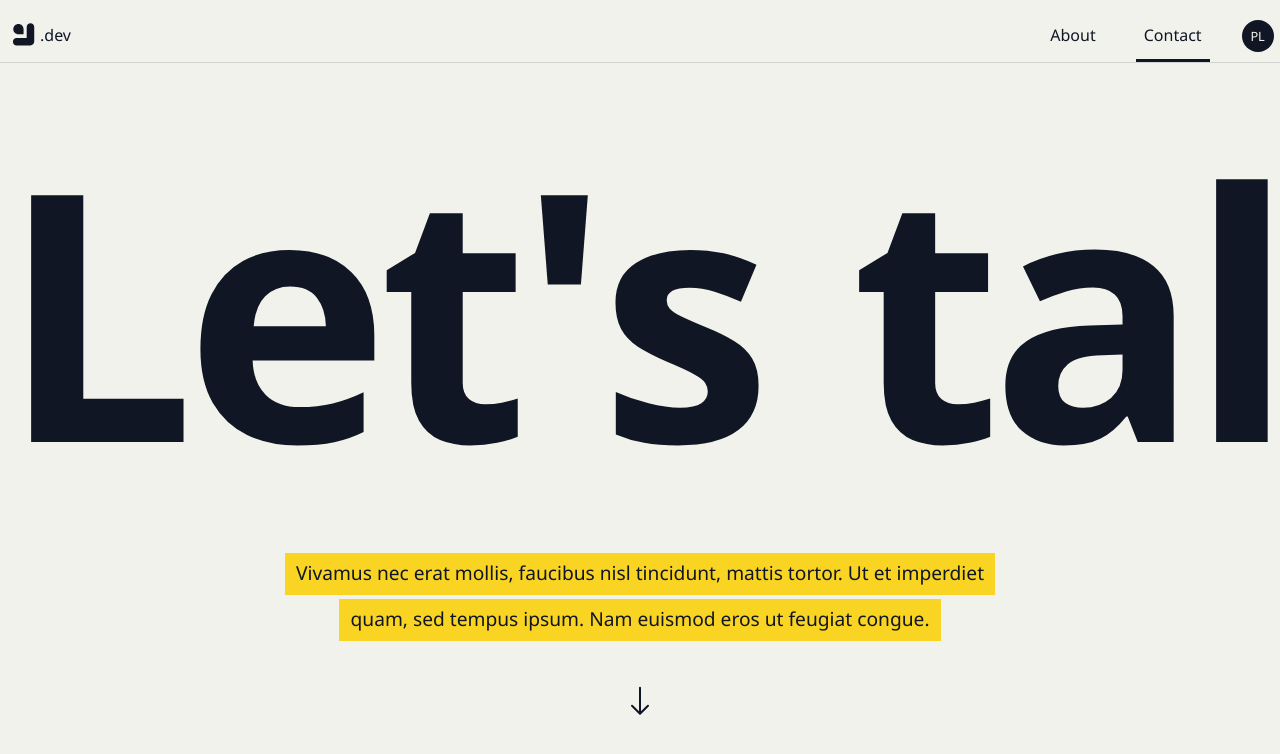
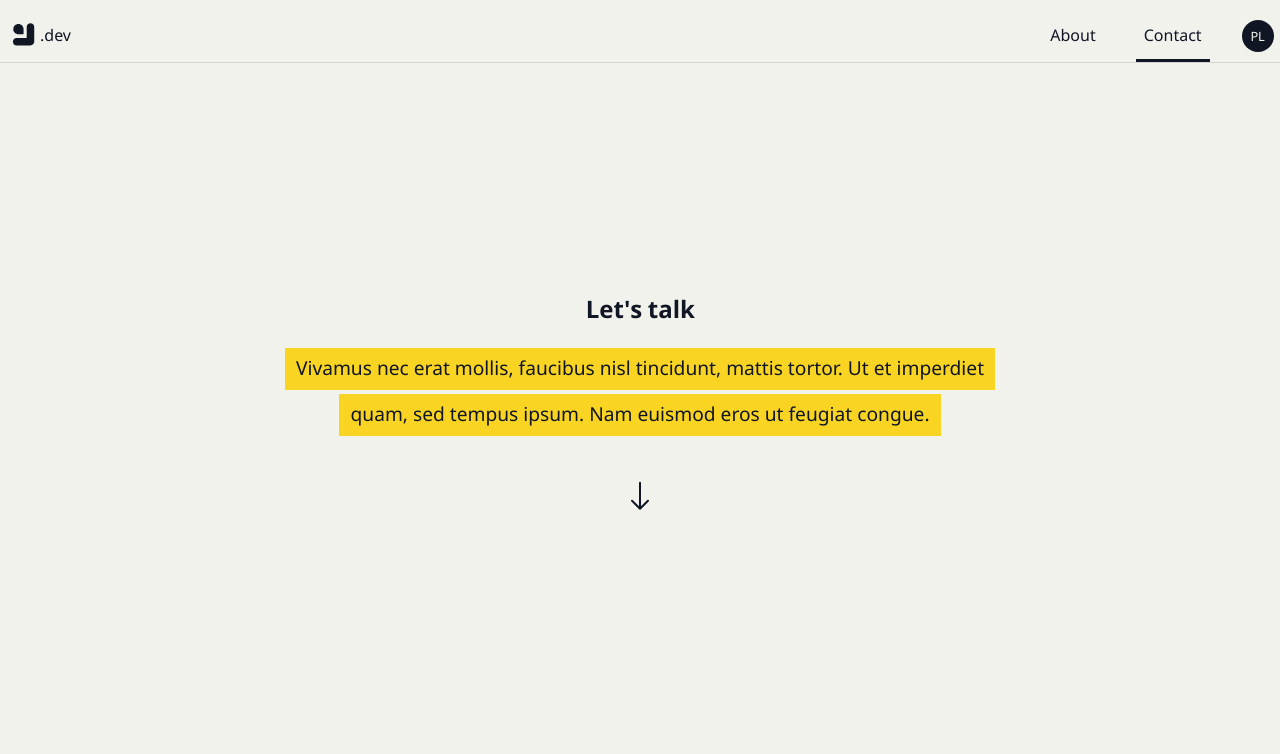
Before and after one commit to lukaszlukasiewicz/lukasiewicz.dev, a Next.js app: page /contact in a window 1280 px wide. Shown: the top 754 px of the page. Built offline with nearby package versions, Linux system fonts and the light colour scheme.

Commit message:
Add option to configure header level

```diff
--- a/components/AnimatedHeader/AnimatedHeader.module.scss
+++ b/components/AnimatedHeader/AnimatedHeader.module.scss
@@ -1,14 +1,12 @@
 .AnimatedHeader {
- > span {
-   white-space: nowrap;
- }
-}
-
-.AnimatedSpan {
-  display:inline-block;
-  padding-right:.27em;
-  margin-right:-.3em;
-  > span{
+  span {
     display:inline-block;
   }
+  > span {
+    white-space: nowrap;
+  }
+  > span > span {
+    padding-right:.27em;
+    margin-right:-.3em;
+  }
 }
--- a/components/AnimatedHeader/AnimatedHeader.tsx
+++ b/components/AnimatedHeader/AnimatedHeader.tsx
@@ -7,7 +7,8 @@ type AnimatedHeaderProps = {
   children: string,
   split?: "letter" | "word",
   initial?: string,
-  animate?: string
+  animate?: string,
+  level?: number,
 }
 
 
@@ -35,41 +36,30 @@ const animateProps = (initial: string | undefined, animate: string | undefined,
     },
   }
 }
-const AnimatedHeader = ({ children, split = "word", initial, animate }: AnimatedHeaderProps) => {
+
+
+
+const AnimatedHeader = ({ children, split = "word", level = 2, initial, animate }: AnimatedHeaderProps) => {
   const { locale } = useRouter()
   const words = children.trim().split(" ")
   let letterIndex = 0;
-  return <h1 className={Styles.AnimatedHeader}>
+  const Header = `h${level}` as keyof JSX.IntrinsicElements;
+  return <Header className={Styles.AnimatedHeader}>
     {words.map((word, index) => {
-      return <React.Fragment key={word + index}><span className={split == "word" ? Styles.AnimatedSpan : ""} >
-        <motion.span {...(split == "word" ? animateProps(initial, animate, index) : {})}>
-          {split == "word" ? word : word.split("").map((letter) => {
-            letterIndex++
-            return <span className={split == "letter" ? Styles.AnimatedSpan : ""} key={word + letter + letterIndex}>
-              <motion.span {...animateProps(initial, animate, letterIndex)}>
+      return <React.Fragment key={word + index}>
+        <span>
+          <motion.span {...(split == "word" ? animateProps(initial, animate, index) : {})}>
+            {split == "word" ? word : word.split("").map((letter) => {
+              letterIndex++
+              return <motion.span {...animateProps(initial, animate, letterIndex)} key={word + letter + letterIndex}>
                 {letter}
               </motion.span>
-            </span>
-          })}
-        </motion.span>
-      </span>{" "}
+            })}
+          </motion.span></span>
+        {word.length == 1 ? <>&nbsp;</> : " "}
       </React.Fragment>
     })}
-  </h1>
-
-  return <h1 className={Styles.AnimatedHeader} >
-    {words.map((word, index) => {
-      if (word == " ") return <React.Fragment key={(locale as string) + index}> {word} </React.Fragment>
-      return <React.Fragment key={(locale as string) + index}>
-        <span>
-          <motion.span transition={{ duration: .7, ease: "backOut", delay: index * .05 }}>
-            {word}
-          </motion.span>
-        </span>
-        {split == "word" && " "}
-      </React.Fragment>
-    })}
-  </h1 >
+  </Header>
 }
 
 export default AnimatedHeader
```
